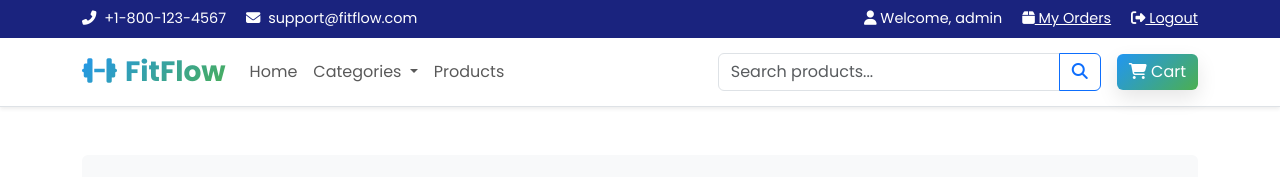
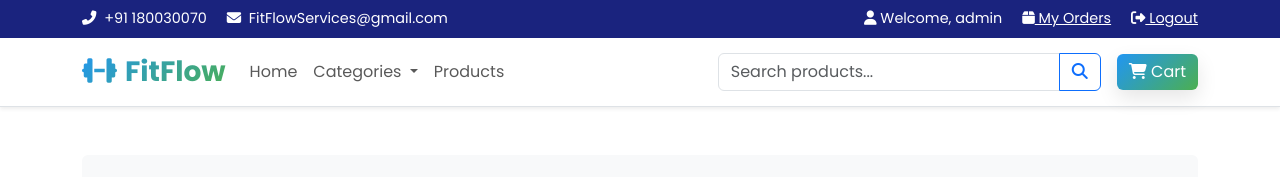
Before and after one commit to BHARATHKUMAR-max/FITFLOW, a Django app: page /app/category/protein/ in a window 1280 px wide. Shown: the top 177 px of the page. Run offline with Django 5.2, Linux system fonts and the light colour scheme; a user stored in the database is signed in; data comes from the database, SQL or seed files in the repository; grey boxes are pictures that could not be loaded.

Commit message:
Initial commit

```diff
--- a/fitflow/settings.py
+++ b/fitflow/settings.py
@@ -29,9 +29,9 @@ SECRET_KEY = os.getenv('SECRET_KEY', '00o0_*h+5ww-trw56byaz3mjmi-)zm9d#e8^az$t!e
 # SECURITY WARNING: don't run with debug turned on in production!
 DEBUG = False
 
-ALLOWED_HOSTS = ["fitflow-10.onrender.com", "localhost", "127.0.0.1"]
+ALLOWED_HOSTS = ["fitflow-11.onrender.com", "localhost", "127.0.0.1"]
 
-CSRF_TRUSTED_ORIGINS = ["https://fitflow-10.onrender.com"]
+CSRF_TRUSTED_ORIGINS = ["https://fitflow-11.onrender.com"]
 
 
 
--- a/templates/base.html
+++ b/templates/base.html
@@ -24,8 +24,8 @@
         <div class="top-nav bg-dark text-white py-2">
             <div class="container d-flex justify-content-between align-items-center">
                 <div class="contact-info">
-                    <span class="me-3"><i class="fas fa-phone-alt me-1"></i> +1-800-123-4567</span>
-                    <span><i class="fas fa-envelope me-1"></i> support@fitflow.com</span>
+                    <span class="me-3"><i class="fas fa-phone-alt me-1"></i> +91 180030070</span>
+                    <span><i class="fas fa-envelope me-1"></i> FitFlowServices@gmail.com</span>
                 </div>
                 <div class="top-nav-right">
                     {% if user.is_authenticated %}
--- a/templates/core/category_detail.html
+++ b/templates/core/category_detail.html
@@ -32,14 +32,14 @@
             <h3 class="mb-4">{{ products.count }} Products</h3>
 
             <!-- Products -->
-            <div class="row">
+            <div class="row g-4">
                 {% for product in products %}
                 <div class="col-md-4 mb-4">
                     <div class="card product-card h-100 shadow-sm">
                         {% if product.image %}
-                            <img src="{{ product.image.url }}" class="card-img-top" alt="{{ product.name }}">
+                            <img src="{{ product.image.url }}" class="card-img-top" alt="{{ product.name }}" style="height: 220px; object-fit: cover;">
                         {% else %}
-                            <img src="https://source.unsplash.com/300x300/?supplement" class="card-img-top" alt="{{ product.name }}">
+                            <img src="https://source.unsplash.com/300x300/?supplement" class="card-img-top" alt="{{ product.name }}" style="height: 220px; object-fit: cover;">
                         {% endif %}
                         <div class="card-body d-flex flex-column">
                             <h5 class="card-title">{{ product.name }}</h5>
```
